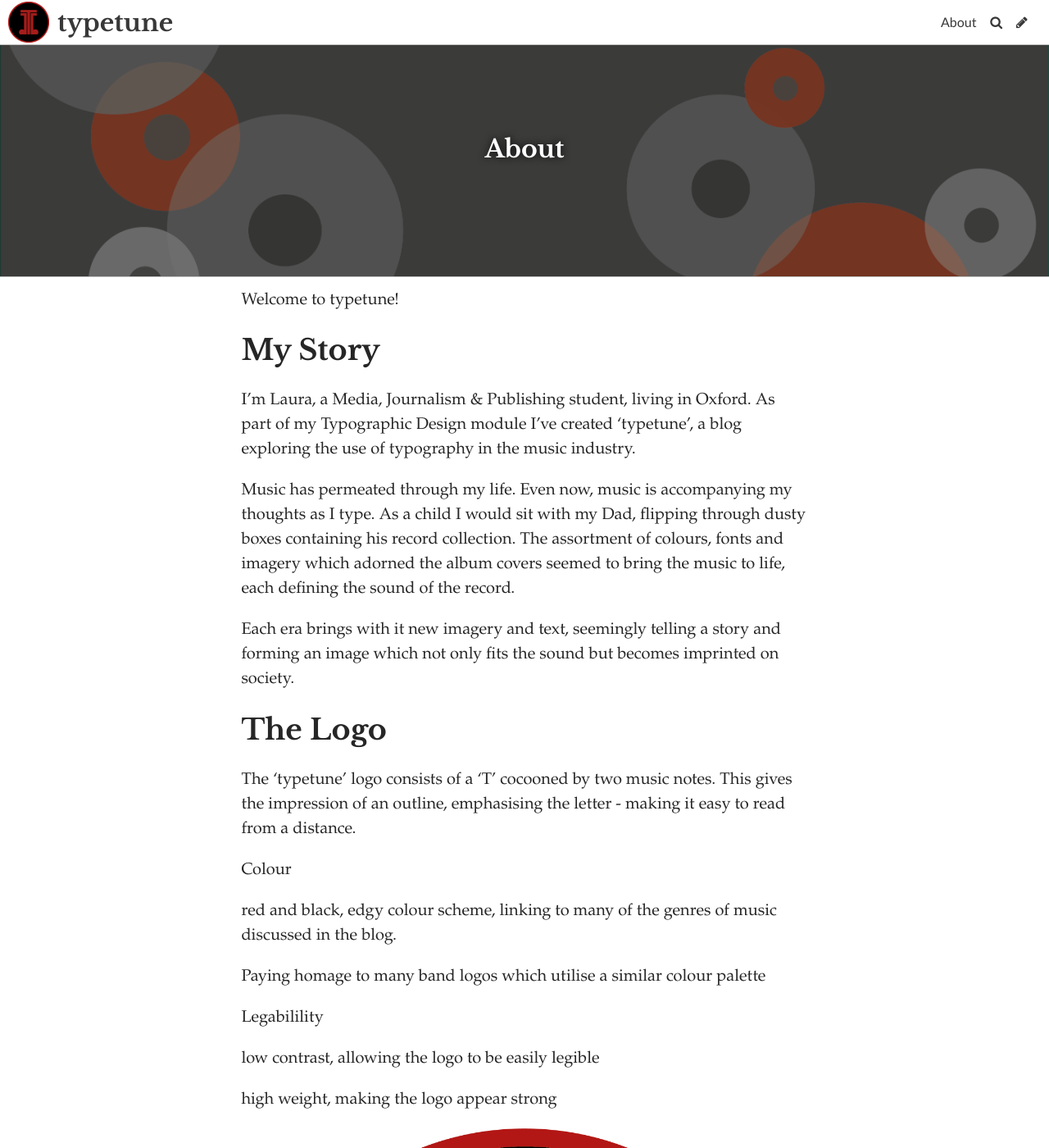
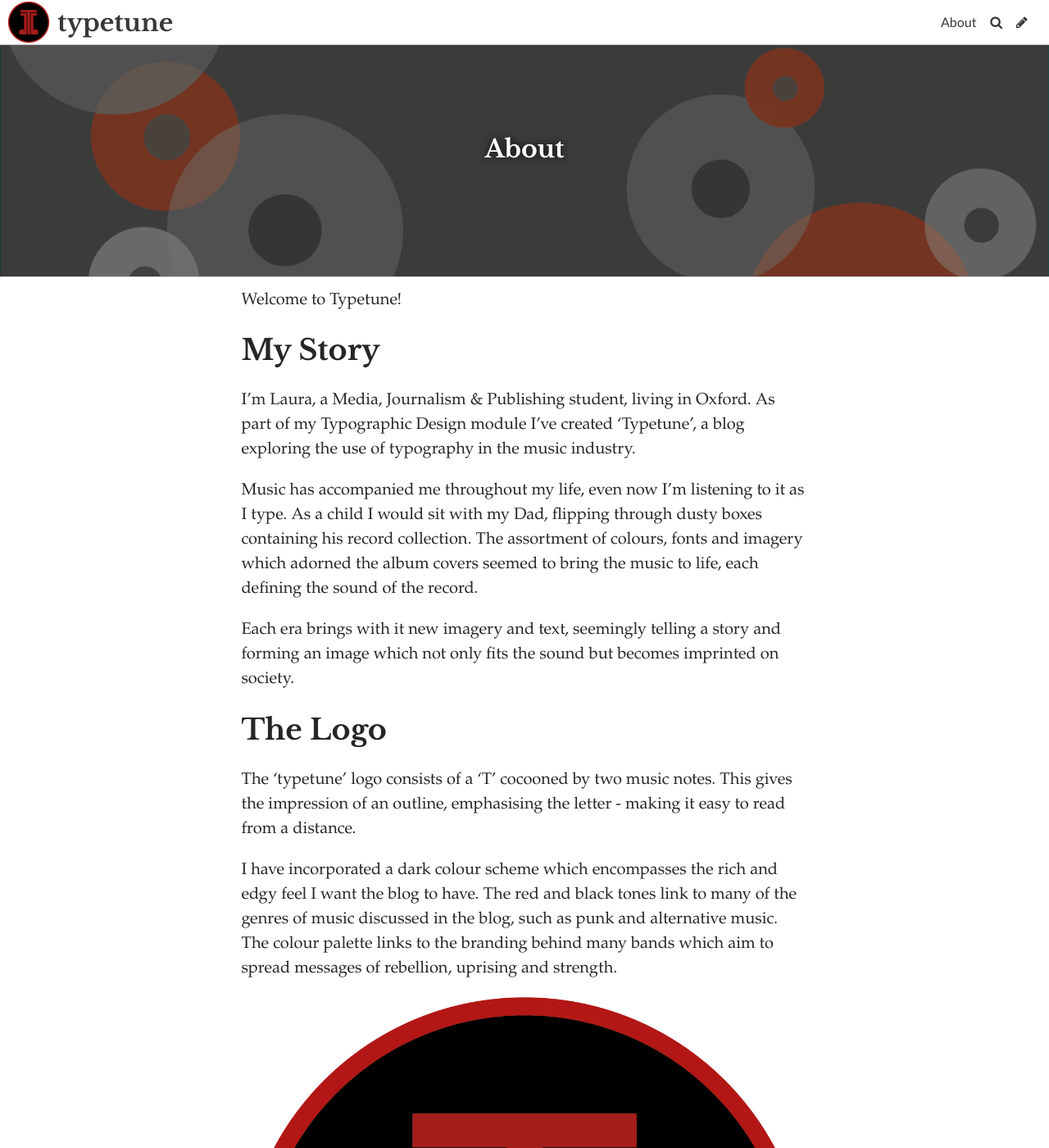
Before and after one commit to lauracutting/typetune, a Jekyll site: the page built from pages/about.md, in a window 1280 px wide and 1400 px high. Shown: the whole window at 82% size. Built offline with Jekyll 4.4.1, drawn with Linux system fonts in a browser that asks for light colours; some web fonts are replaced; some of the changed text lies outside the part shown.

Commit message:
Update Page “about”

```diff
--- a/pages/about.md
+++ b/pages/about.md
@@ -10,13 +10,15 @@
 description: null
 show: true
 ---
-Welcome to typetune!
+
+
+Welcome to Typetune!
 
 ## My Story
 
-I'm Laura, a Media, Journalism & Publishing student, living in Oxford. As part of my Typographic Design module I've created 'typetune', a blog exploring the use of typography in the music industry.
+I'm Laura, a Media, Journalism & Publishing student, living in Oxford. As part of my Typographic Design module I've created 'Typetune', a blog exploring the use of typography in the music industry.
 
-Music has permeated through my life. Even now, music is accompanying my thoughts as I type. As a child I would sit with my Dad, flipping through dusty boxes containing his record collection. The assortment of colours, fonts and imagery which adorned the album covers seemed to bring the music to life, each defining the sound of the record.
+Music has accompanied me throughout my life, even now I'm listening to it as I type. As a child I would sit with my Dad, flipping through dusty boxes containing his record collection. The assortment of colours, fonts and imagery which adorned the album covers seemed to bring the music to life, each defining the sound of the record.
 
 Each era brings with it new imagery and text, seemingly telling a story and forming an image which not only fits the sound but becomes imprinted on society.
 
@@ -24,24 +26,16 @@
 
 The 'typetune' logo consists of a 'T' cocooned by two music notes. This gives the impression of an outline, emphasising the letter - making it easy to read from a distance.
 
+I have incorporated a dark colour scheme which encompasses the rich and edgy feel I want the blog to have. The red and black tones link to many of the genres of music discussed in the blog, such as punk and alternative music. The colour palette links to the branding behind many bands which aim to spread messages of rebellion, uprising and strength.
 
+![The typetune Logo](../uploads/logo-2.png "The typetune Logo")
 
-Colour
-
-red and black, edgy colour scheme, linking to many of the genres of music discussed in the blog.
-
-Paying homage to many band logos which utilise a similar colour palette
-
-Legabilility
+I formed the sans serif 'T' by using shapes in adobe illustrator. Using a clean and modern font, the logo remains legible whilst maintaining structure and strength with its high weight.
 
 low contrast, allowing the logo to be easily legible
 
 high weight, making the logo appear strong
 
+## The Banner
 
-
-
-
-
-
-![The typetune Logo](../uploads/logo-2.png "The typetune Logo")
+![typetune banner](../uploads/strip-2.png "typetune banner")
```
Also changed, not shown: uploads/strip-2.png (added).
